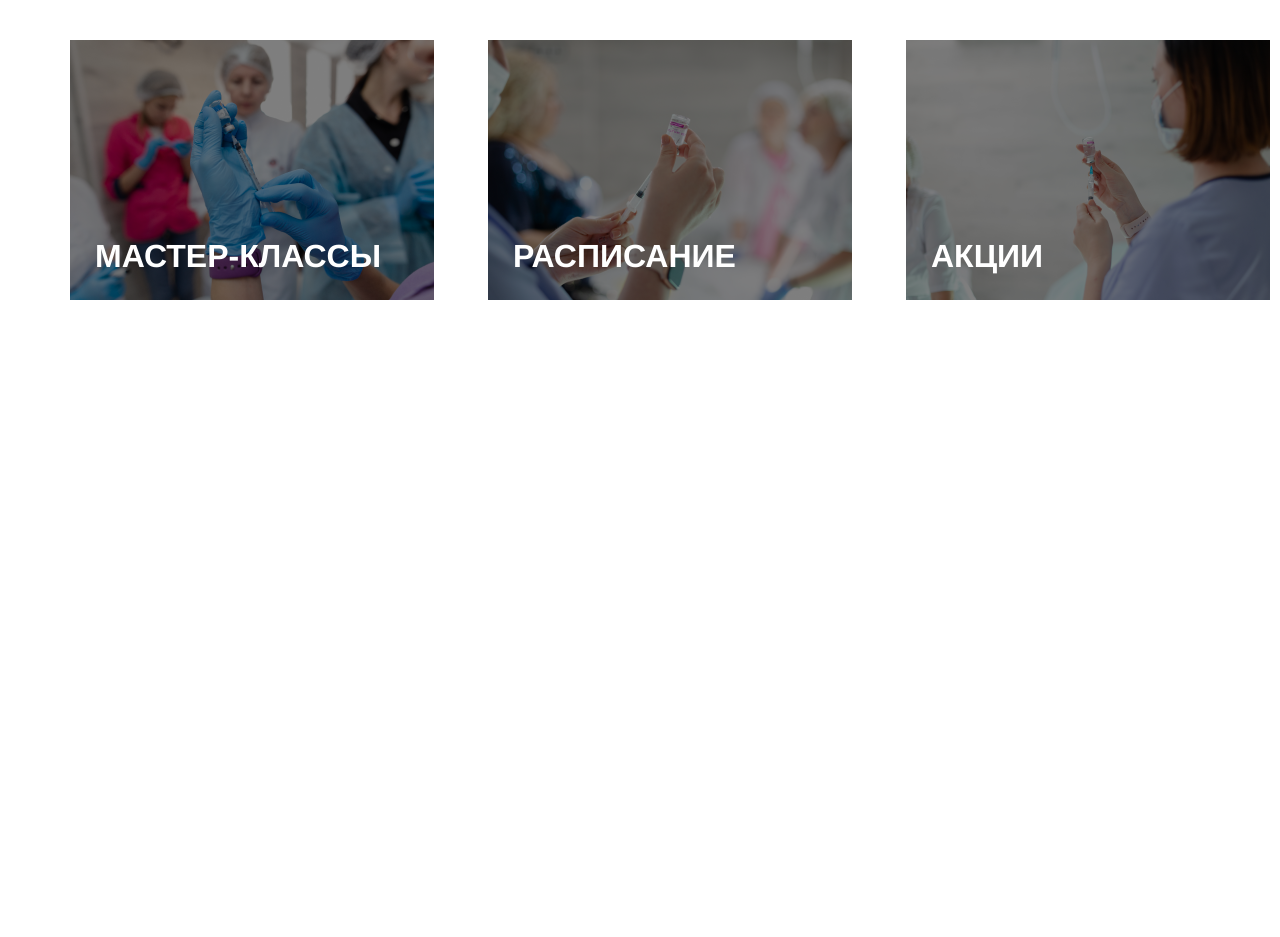
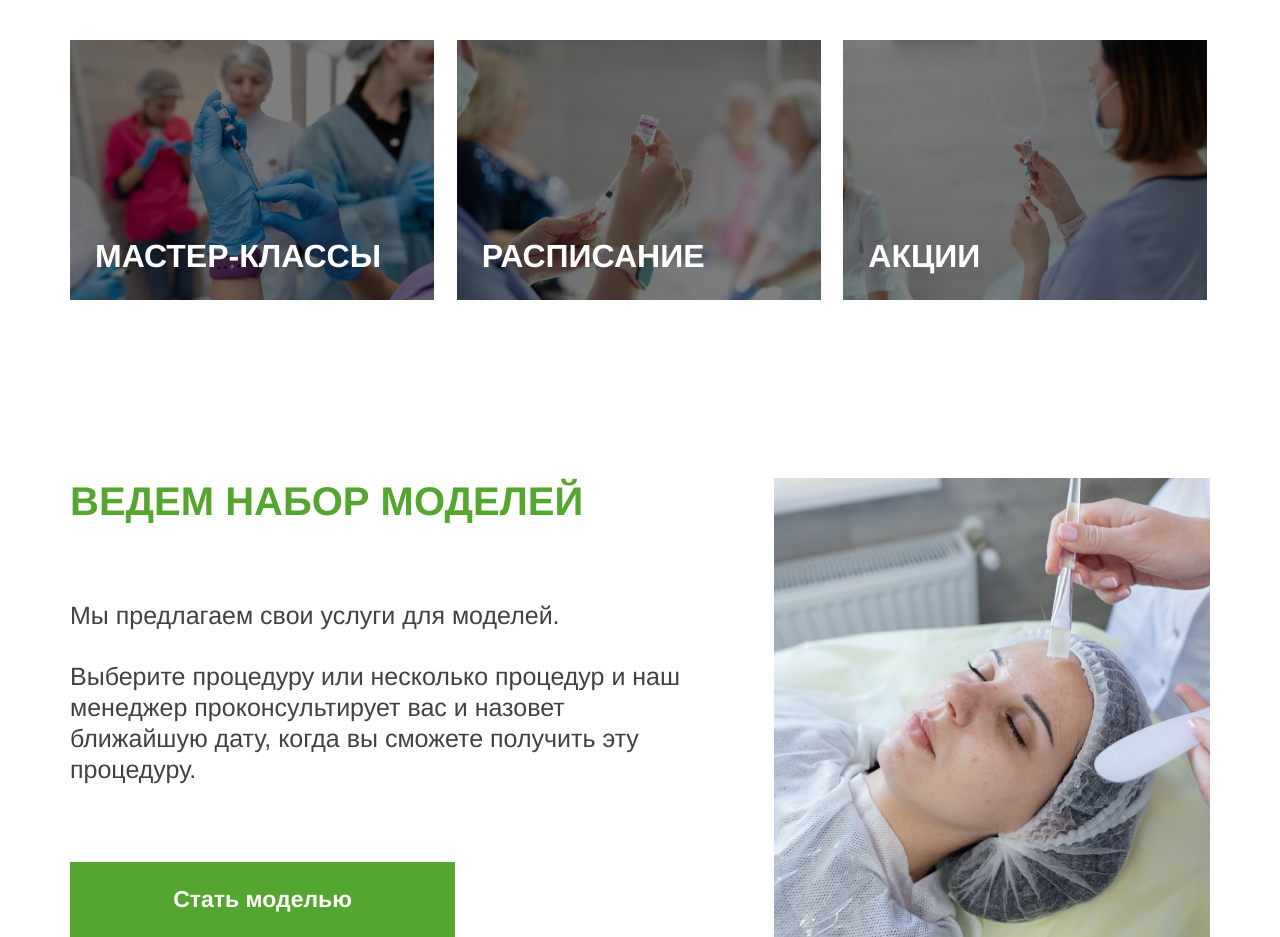
Before and after one commit to 1992Maksym/ValMari, a website: page index.html in a window 1280 px wide. Shown: the part 3297-4234 px from the top of the page. Before the commit the page ends 3597 px from the top, so only its background shows below. Drawn offline with nearby package versions, Linux system fonts and the light colour scheme.

Commit message:
add block set of models desktop

```diff
--- a/index.html
+++ b/index.html
@@ -433,6 +433,20 @@
                 </div>
             </div>
         </section>
+        <section class="models-set-block">
+            <div class="models-wrap container">
+                <div class="models-info-block">
+                    <div class="models-title-info">ВЕДЕМ НАБОР МОДЕЛЕЙ</div>
+                    <div class="models-description">
+                        <span class="description-top">Мы предлагаем свои услуги для моделей.</span>
+                        <span class="description-bottom">Выберите процедуру или несколько процедур и наш менеджер проконсультирует вас и назовет ближайшую дату, когда вы сможете получить эту процедуру.</span>
+                    </div>
+                    <a href="#" class="models-btn">Стать моделью</a>
+
+                </div>
+                <div class="models-img"></div>
+            </div>
+        </section>
 
     </main>
 
--- a/scss/style.scss
+++ b/scss/style.scss
@@ -357,16 +357,16 @@ body{
       .study-course-top{
         display: grid;
         grid-template-columns: 1fr 1fr;
-        grid-gap: 60px;
+        grid-gap: 20px;
 
         .cosmetology-course{
           background: url(../images/study/cosmetology.png);
-          width: 570px;
+          width: 560px;
           height: 260px;
         }
         .online-course{
           background: url(../images/study/online.png);
-          width: 570px;
+          width: 560px;
           height: 260px;
         }
       }
@@ -374,22 +374,23 @@ body{
       .study-course-bottom{
         display: grid;
         grid-template-columns: 1fr 1fr 1fr;
-        grid-gap: 54px;
+        grid-gap: 20px;
+
+        .master-course,
+        .timetable-course,
+        .discount-course{
+          width: 364px;
+          height: 260px;
+        }
 
         .master-course{
           background: url(../images/study/master-class.png);
-          width: 364px;
-          height: 260px;
         }
         .timetable-course{
           background: url(../images/study/timetable.png);
-          width: 364px;
-          height: 260px;
         }
         .discount-course{
           background: url(../images/study/discounts.png);
-          width: 364px;
-          height: 260px;
         }
       }
 
@@ -438,4 +439,57 @@ body{
       }
     }
   }
+
+  .models-set-block{
+    margin-top: 178px;
+    .models-wrap{
+      display: flex;
+      justify-content: space-between;
+      .models-info-block{
+        display: flex;
+        flex-direction: column;
+        justify-content: space-between;
+        max-width: 630px;
+        margin-right: 74px;
+        .models-title-info{
+          font-size: 40px;
+          line-height: 46px;
+          font-weight: 700;
+          color: $green;
+        }
+        .models-description{
+          font-size: 25px;
+          line-height: 31px;
+          font-weight: 500;
+          span{
+            display: block;
+          }
+          .description-top{
+            margin-bottom: 30px;
+          }
+
+        }
+
+        .models-btn{
+          display: flex;
+          justify-content: center;
+          align-items: center;
+          font-size: 23px;
+          line-height: 26px;
+          font-weight: 600;
+          text-decoration: none;
+          width: 385px;
+          height: 75px;
+          color: #fff;
+          background-color: $green;
+        }
+
+      }
+      .models-img{
+        background: url(../images/model.png);
+        width: 498px;
+        height: 459px;
+      }
+    }
+  }
 }
```
Also changed, not shown: images/model.png (added), scss/mixins.scss (line endings or trailing spaces), scss/style.css, 1 other file.
